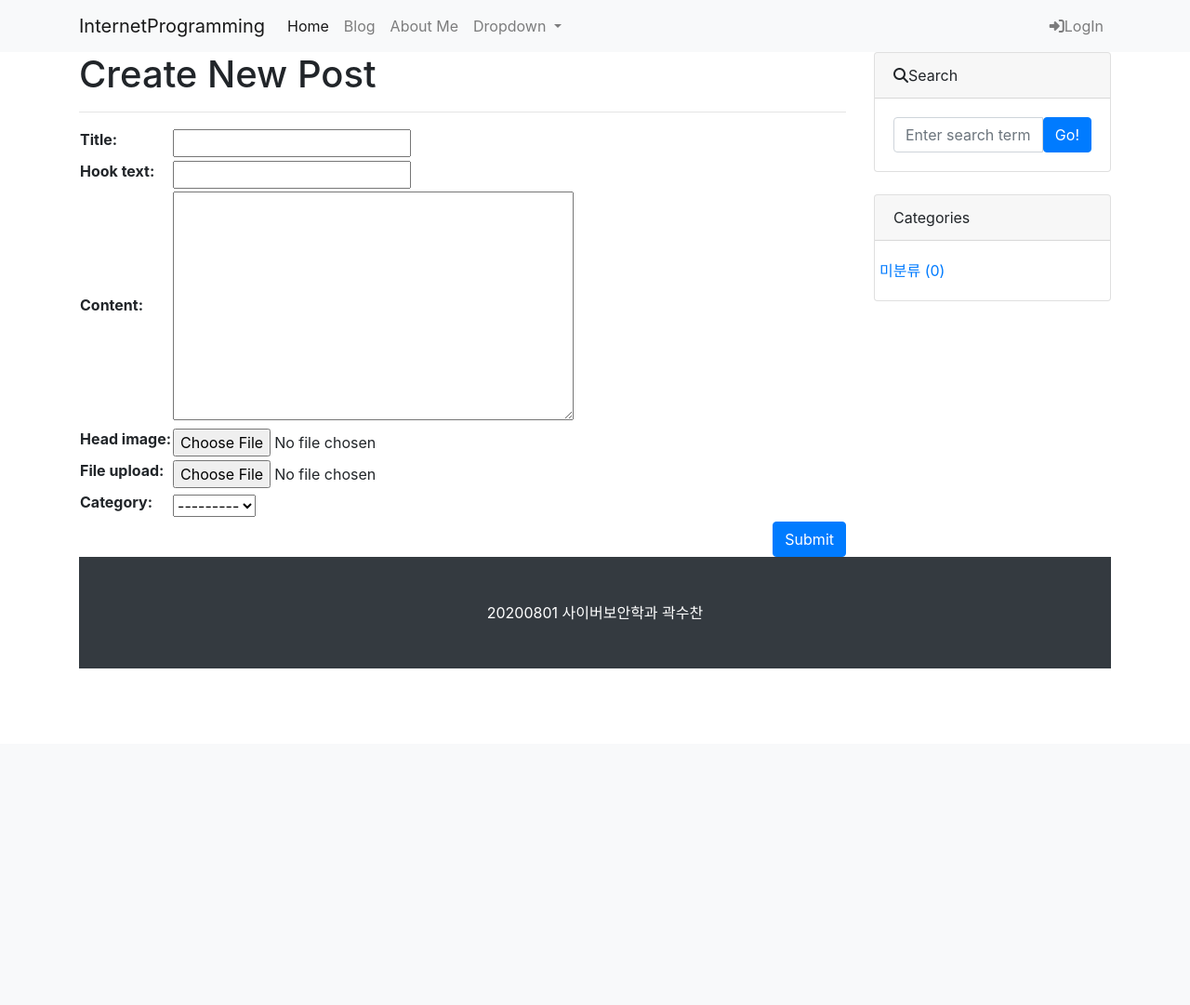
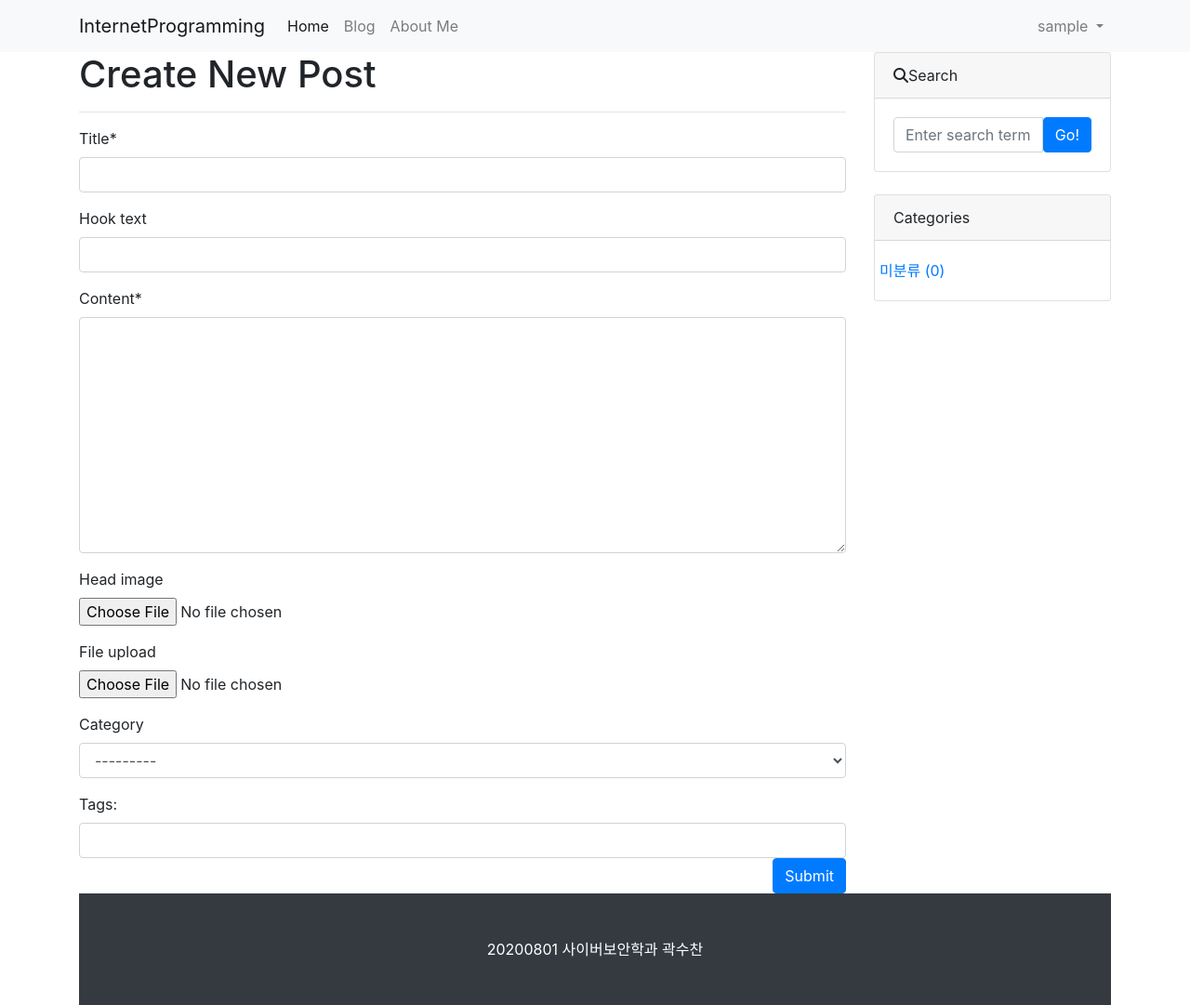
Before and after one commit to hiris123/Django22, a Django app: page /blog/create_post/ in a window 1280 px wide. Shown: the whole page at 93% size. Before the commit the page ends 719 px from the top, so only its background shows below. Run offline with Django 4.2, Linux system fonts and the light colour scheme; the visitor is signed in with stand-in values (Sample User, id 1); data that the repository does not hold is empty; some libraries are stand-ins or nearby versions.

Commit message:
구글 로그인 기능 추가하기

```diff
--- a/blog/templates/blog/navbar.html
+++ b/blog/templates/blog/navbar.html
@@ -1,5 +1,5 @@
 
-
+{% load socialaccount %}
  <nav class="navbar navbar-expand-lg navbar-light bg-light">
         <div class="container">
             <a class="navbar-brand" href="/">InternetProgramming</a>
@@ -19,26 +19,31 @@
                     <li class="nav-item">
                         <a class="nav-link" href="/about_me/">About Me</a>
                     </li>
-                    <li class="nav-item dropdown">
-                        <a class="nav-link dropdown-toggle" href="#" id="navbarDropdown" role="button"
-                            data-toggle="dropdown" aria-haspopup="true" aria-expanded="false">
-                            Dropdown
-                        </a>
-                        <div class="dropdown-menu" aria-labelledby="navbarDropdown">
-                            <a class="dropdown-item" href="#">Action</a>
-                            <a class="dropdown-item" href="#">Another action</a>
-                            <div class="dropdown-divider"></div>
-                            <a class="dropdown-item" href="#">Something else here</a>
-                        </div>
-                    </li>
+
                 </ul>
 
                 <ul class="navbar-nav ml-auto">
+
+                    {% if user.is_authenticated %}
+
+                     <li class="nav-item dropdown">
+                        <a class="nav-link dropdown-toggle" href="#" id="navbarDropdown" role="button"
+                            data-toggle="dropdown" aria-haspopup="true" aria-expanded="false">
+                            {{user.username}}
+                        </a>
+                        <div class="dropdown-menu" aria-labelledby="navbarDropdownMenuLink">
+                            <a class="dropdown-item" href="/accounts/logout/">LogOut</a>
+                        </div>
+                    </li>
+
+                    {% else %}
+
                     <li class="nav-item">
 
                         <a class="nav-link" href="#" data-toggle="modal" data-target="#loginModal"><i
                                 class="fa-solid fa-right-to-bracket"></i>LogIn</a>
                     </li>
+                    {% endif %}
                 </ul>
             </div>
         </div>
@@ -56,23 +61,20 @@
                 <div class="modal-body">
                     <div class="row">
                         <div class="col-6">
-                            <button type="button" class="btn btn-outline-dark btn-block btn-sm"><i
-                                    class="fa-brands fa-google"></i>Login with
-                                Googles</button>
-                            <button type="button" class="btn btn-outline-dark btn-block btn-sm"><i
+                            <a role="button" class="btn btn-outline-dark btn-block btn-sm" href="{% provider_login_url 'google' %}">
+                                <i class="fa-brands fa-google"></i>Login with
+                                Googles</a>
+                            <a role="button" class="btn btn-outline-dark btn-block btn-sm" href="/accounts/login/"><i
                                     class="fa-regular fa-envelope"></i>Login with
-                                Email</button>
+                                Email</a>
                         </div>
                         <div class="col-6">
-                            <button type="button" class="btn btn-outline-dark btn-block btn-sm"><i
-                                    class="fa-regular fa-envelope"></i>SignUp with
-                                Email</button>
+                            <a role="button" class="btn btn-outline-dark btn-block btn-sm" href="/accounts/signup/"><i
+                                    class="fa-regular fa-envelope"></i>SignUp with Email</a>
                         </div>
                     </div>
+                </div>
 
-
-
-                </div>
                 <div class="modal-footer">
                     <button type="button" class="btn btn-secondary" data-bs-dismiss="modal">Close</button>
                 </div>
--- a/blog/templates/blog/post_detail.html
+++ b/blog/templates/blog/post_detail.html
@@ -26,7 +26,7 @@
 
                         {% if user.is_authenticated and user == post.author %}
 
-                           <a class ="btn btn-info float-right" href="/blog/create_post/{{pk}}" role="button">
+                           <a class ="btn btn-info float-right" href="/blog/update_post/{{post.pk}}/" role="button">
                                <i class="fas fa-pen"> Edit Post </i>
                            </a>
 
--- a/blog/templates/blog/post_form.html
+++ b/blog/templates/blog/post_form.html
@@ -1,4 +1,5 @@
 {% extends 'blog/base.html' %}
+{% load crispy_forms_tags %}
 
 {% block head_title %}
     Create a New Post - Blog
@@ -7,6 +8,7 @@
 {% block main_area %}
     <h1>Create New Post</h1>
     <hr/>
+
     <form method="post" enctype="multipart/form-data">{% csrf_token %}
         <!--
     # 사용자의 내용을 전달한다는 형태를 통해서 외부로부터 공격을 받을 수 있게 된다.
@@ -14,9 +16,15 @@
         부여하는 방식을 장치를 가지고 있다.
         form 은  view에서 정해진 fiedls를 통해 형성이 된다.
     -->
-    <table>
-        {{ form }}
-    </table>
+
+        {{ form | crispy }}
+
+
+        <div id="div_id_tags_str">
+                <label for="id_tags_str">Tags:</label>
+                <input id="id_tags" type="text" name="tags_str" class="textinput textInput form-control">
+        </div>
+
         <button type="submit" class="btn btn-primary float-right">Submit</button>
 
 
--- a/blog/views.py
+++ b/blog/views.py
@@ -3,13 +3,14 @@ from .models import Post,Category,Tag
 from django.views.generic import ListView, DetailView, CreateView, UpdateView
 from django.contrib.auth.mixins import LoginRequiredMixin, UserPassesTestMixin
 from django.core.exceptions import PermissionDenied
+from django.utils.text import slugify
 
 
 # Create your views here.
 
 class PostUpdate(LoginRequiredMixin,UpdateView):
     model = Post
-    fields = ['title', 'hook_text', 'content', 'head_image', 'file_upload', 'category','tags']
+    fields = ['title', 'hook_text', 'content', 'head_image', 'file_upload', 'category'] # , tags 입력받은 형태로 하기 위해 tags를 지움
 
     # 모델명.html 특정한 템플릿을 지정해서 불러준다.
     template_name = 'blog/post_update_form.html'
@@ -18,15 +19,43 @@ class PostUpdate(LoginRequiredMixin,UpdateView):
             return super(PostUpdate,self).dispatch(request,*args,**kwargs)
         else:
             raise PermissionDenied
+
+
+    def form_valid(self,form):
+        response = super(PostUpdate,self).form_valid(form)
+        self.object.tags.clear()
+
+        tags_str = self.request.POST.get('tags_str')
+        if tags_str:
+            tags_str = tags_str.strip()  # 빈칸을 없애주는 명령어
+            tags_str = tags_str.replace(',', ';')
+            tags_list = tags_str.split(';')
+            for t in tags_list:
+                t = t.strip()
+                tag, is_tag_created = Tag.objects.get_or_create(name=t)  # 주어진 태그를 네임으로 하는 데 있으면 create, 없으면 get 한다.
+                if is_tag_created:  # 기존 태그 모델이 있을 경우
+                    tag.slug = slugify(t, allow_unicode=True)
+                    tag.save()
+                self.object.tags.add(tag)
+
+        return response
+
+
     def get_context_data(self, *, object_list=None,**kwargs):
 
         context = super(PostUpdate,self).get_context_data()
+        if self.object.tags.exists():
+            tags_str_list = list() # 빈 리스트를 하나 만든다.
+            for t in self.object.tags.all():
+                tags_str_list.append(t.name)
+            context['tags_str_default'] =';'.join(tags_str_list) # 포스트 연결에 되어있는 태그 모델들을 배열로 만드는 작업 필요
+
         context['categories'] = Category.objects.all()
         context['no_category_post_count'] = Post.objects.filter(category=None).count()
         return context
 class PostCreate(LoginRequiredMixin, UserPassesTestMixin, CreateView):
     model = Post
-    fields = ['title', 'hook_text', 'content', 'head_image','file_upload','category']
+    fields = ['title', 'hook_text', 'content', 'head_image','file_upload','category'] # 태그 입력 가능하게 변경 함 (tags 추가 안함 )
     #모델명_form.html
 
     # 이벤트가 발생했을 자동적으로 해당 함수 호출 -->
@@ -41,9 +70,26 @@ class PostCreate(LoginRequiredMixin, UserPassesTestMixin, CreateView):
         current_user = self.request.user
         if current_user.is_authenticated and (current_user.is_staff or current_user.is_superuser): #올바르게 인증된 유저일경우에만
             form.instance.author = current_user
-            return super(PostCreate,self).form_valid(form)
+
+            response = super(PostCreate,self).form_valid(form)
+            tags_str = self.request.POST.get('tags_str') # POST 는 모델을 의미하는 게 아니라
+            # get 방식과 post 방식을 이용한 방식 (웹 동작에서 )
+
+            if tags_str:
+                tags_str = tags_str.strip() # 빈칸을 없애주는 명령어
+                tags_str = tags_str.replace(',',';')
+                tags_list = tags_str.split(';')
+                for t in tags_list:
+                    t = t.strip()
+                    tag, is_tag_created = Tag.objects.get_or_create(name=t) # 주어진 태그를 네임으로 하는 데 있으면 create, 없으면 get 한다.
+                    if is_tag_created: # 기존 태그 모델이 있을 경우
+                        tag.slug = slugify(t,allow_unicode=True)
+                        tag.save()
+                    self.object.tags.add(tag)
+
+            return response
         else:
-            return redirect # 다시 url을 전달해서 목록 페이지를 전달하겠다.
+            return redirect('/blog/') # 다시 url을 전달해서 목록 페이지를 전달하겠다.
 
     def get_context_data(self, *, object_list=None,**kwargs):
 
--- a/myDjangoPrj/urls.py
+++ b/myDjangoPrj/urls.py
@@ -25,6 +25,7 @@ from django.conf.urls.static import static
 urlpatterns = [  # IP주소/
     path('admin/', admin.site.urls),  # Ip주소/admin
     path('blog/', include('blog.urls')),  # IP주소/blog/
+    path('accounts/', include('allauth.urls')), # IP주소 /accounts/ 로그인 페이지 지정
     path('', include('single_pages.urls'))  # IP주소/
 
 ]
```
Also changed, not shown: blog/templates/blog/post_update_form.html (+8 -3 lines), myDjangoPrj/settings.py (+26 -0 lines).
